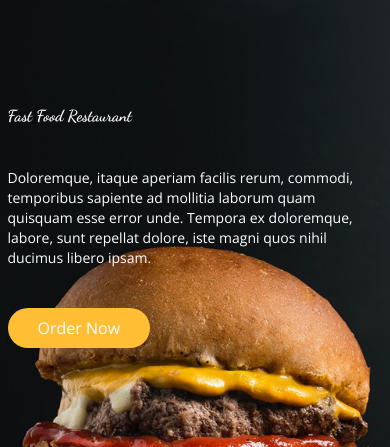
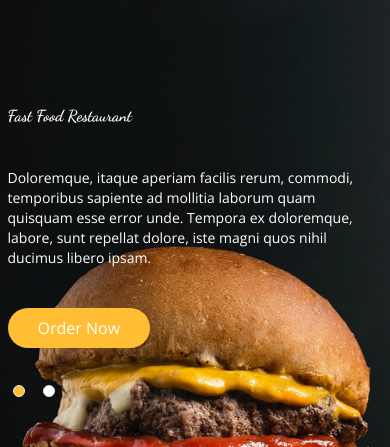
Before and after one commit to cihatsolak/nextjs-meal-master, a Next.js app: page /home in a window 390 px wide. Shown: the top 447 px of the page. Built offline with nearby package versions, Linux system fonts and the light colour scheme.

Commit message:
feat(cliennt): install react slick

```diff
--- a/components/Carousel.jsx
+++ b/components/Carousel.jsx
@@ -1,8 +1,28 @@
 import Image from "next/image";
 import React from "react";
 import Title from "./ui/Title";
+import Slider from "react-slick";
 
 export default function Carousel() {
+  const settings = {
+    dots: true,
+    infinite: true,
+    speed: 500,
+    slidesToShow: 1,
+    slidesToScroll: 1,
+    arrows: false,
+    autoplay: true,
+    autoplaySpeed: 30000,
+    appenDots: (dots) => (
+      <div>
+        <ul>{dots}</ul>
+      </div>
+    ),
+    customPaging: (i) => (
+      <div className="w-3 h-3 border bg-white rounded-full mt-10"></div>
+    ),
+  };
+
   return (
     <div className="h-screen w-full container mx-auto -mt-[88px]">
       <div className="absolute top-0 left-0 w-full h-full">
@@ -15,16 +35,32 @@ export default function Carousel() {
           />
         </div>
       </div>
-      <div className="relative text-white top-48 flex flex-col items-start gap-y-10">
-        <Title addClass="text-6xl">Fast Food Restaurant</Title>
-        <p className="text-sm sm:w-2/5 w-full">
-          Doloremque, itaque aperiam facilis rerum, commodi, temporibus sapiente
-          ad mollitia laborum quam quisquam esse error unde. Tempora ex
-          doloremque, labore, sunt repellat dolore, iste magni quos nihil
-          ducimus libero ipsam.
-        </p>
-        <button className="btn-primary">Order Now</button>
-      </div>
+      <Slider {...settings}>
+        <div>
+          <div className="mt-48  text-white flex flex-col items-start gap-y-10">
+            <Title addClass="text-6xl">Fast Food Restaurant</Title>
+            <p className="text-sm sm:w-2/5 w-full">
+              Doloremque, itaque aperiam facilis rerum, commodi, temporibus
+              sapiente ad mollitia laborum quam quisquam esse error unde.
+              Tempora ex doloremque, labore, sunt repellat dolore, iste magni
+              quos nihil ducimus libero ipsam.
+            </p>
+            <button className="btn-primary">Order Now</button>
+          </div>
+        </div>
+        <div>
+          <div className="relative text-white top-48 flex flex-col items-start gap-y-10">
+            <Title addClass="text-6xl">Fast Food Restaurant</Title>
+            <p className="text-sm sm:w-2/5 w-full">
+              Doloremque, itaque aperiam facilis rerum, commodi, temporibus
+              sapiente ad mollitia laborum quam quisquam esse error unde.
+              Tempora ex doloremque, labore, sunt repellat dolore, iste magni
+              quos nihil ducimus libero ipsam.
+            </p>
+            <button className="btn-primary">Order Now</button>
+          </div>
+        </div>
+      </Slider>
     </div>
   );
 }
--- a/styles/globals.css
+++ b/styles/globals.css
@@ -16,3 +16,15 @@ body {
 .btn-primary {
   @apply text-white px-[30px] py-[8px] rounded-3xl bg-primary cursor-pointer hover:opacity-70 transition-all;
 }
+
+.slick-dots {
+  @apply !flex justify-start w-full;
+}
+
+.slick-dots .slick-active div {
+  @apply bg-primary;
+}
+
+.slick-dots div {
+  @apply !m-0 !mt-8;
+}
```
